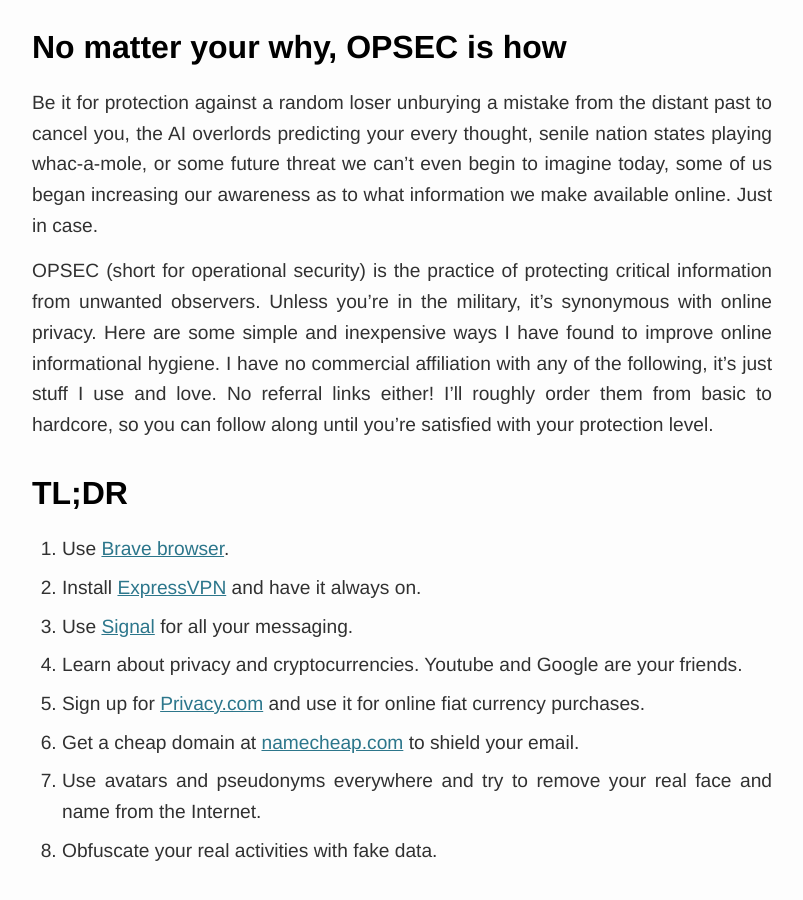
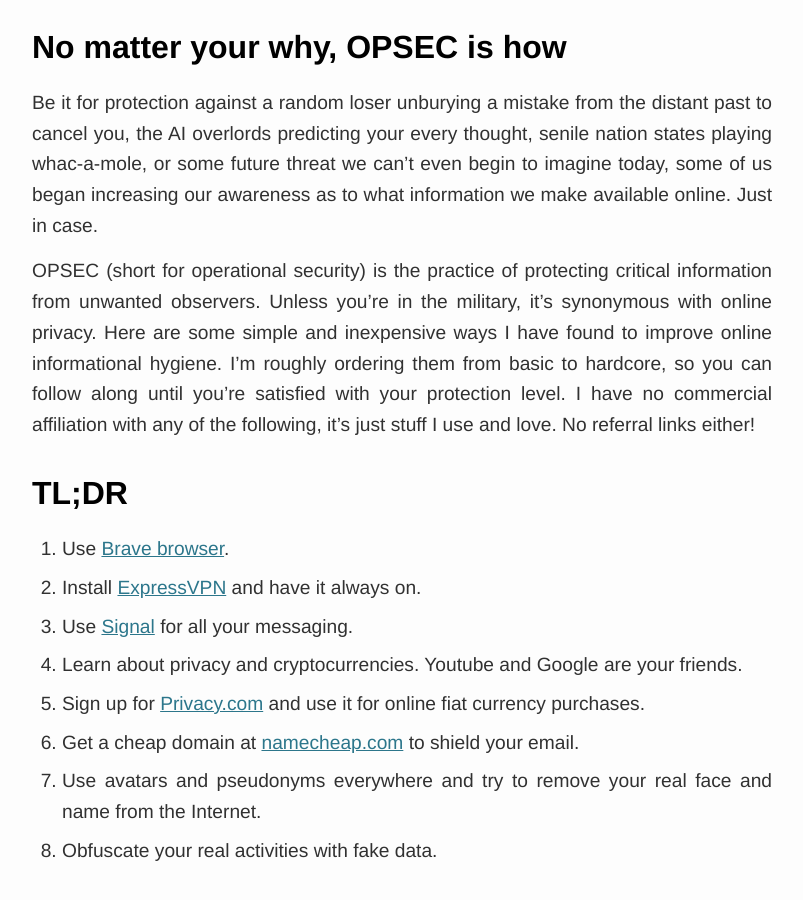
Before and after one commit to tobyornottobe/maraoz.github.io, a Jekyll site: the page built from _posts/2021-04-06-dark-tech.md, in a window 1280 px wide and 900 px high, scrolled down 1607 px. Shown: the whole window, without its empty margins (238-1041 px from the left). Built offline with Jekyll 4.4.1, drawn with Linux system fonts in a browser that asks for light colours.

Commit message:
Update 2021-04-06-dark-tech.md

```diff
--- a/_posts/2021-04-06-dark-tech.md
+++ b/_posts/2021-04-06-dark-tech.md
@@ -24,7 +24,7 @@
 ## No matter your why, OPSEC is how
 Be it for protection against a random loser unburying a mistake from the distant past to cancel you, the AI overlords predicting your every thought, senile nation states playing whac-a-mole, or some future threat we can't even begin to imagine today, some of us began increasing our awareness as to what information we make available online. Just in case.
 
-OPSEC (short for operational security) is the practice of protecting critical information from unwanted observers. Unless you're in the military, it's synonymous with online privacy. Here are some simple and inexpensive ways I have found to improve online informational hygiene. I have no commercial affiliation with any of the following, it's just stuff I use and love. No referral links either! I'll roughly order them from basic to hardcore, so you can follow along until you're satisfied with your protection level.
+OPSEC (short for operational security) is the practice of protecting critical information from unwanted observers. Unless you're in the military, it's synonymous with online privacy. Here are some simple and inexpensive ways I have found to improve online informational hygiene. I'm roughly ordering them from basic to hardcore, so you can follow along until you're satisfied with your protection level. I have no commercial affiliation with any of the following, it's just stuff I use and love. No referral links either!
 
 ## TL;DR
 1. Use [Brave browser](https://brave.com).
```
